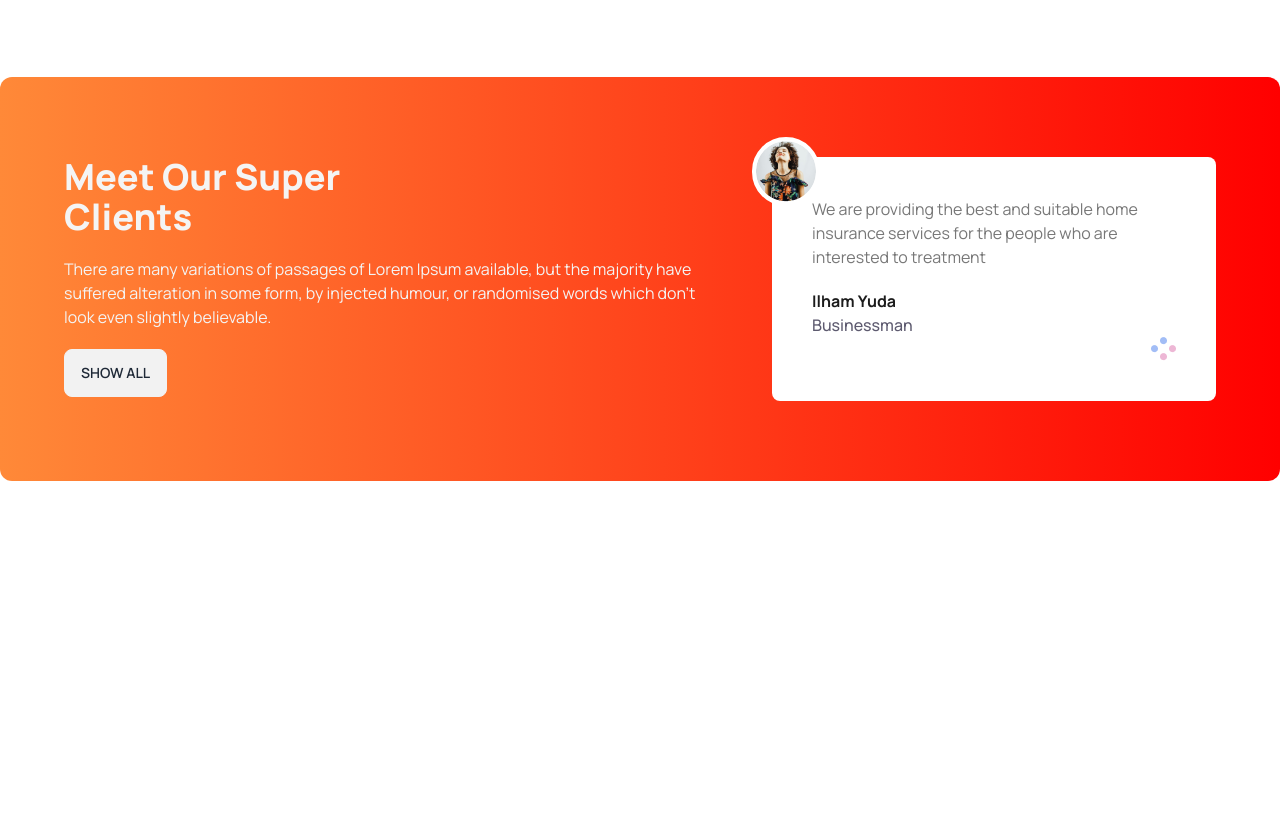
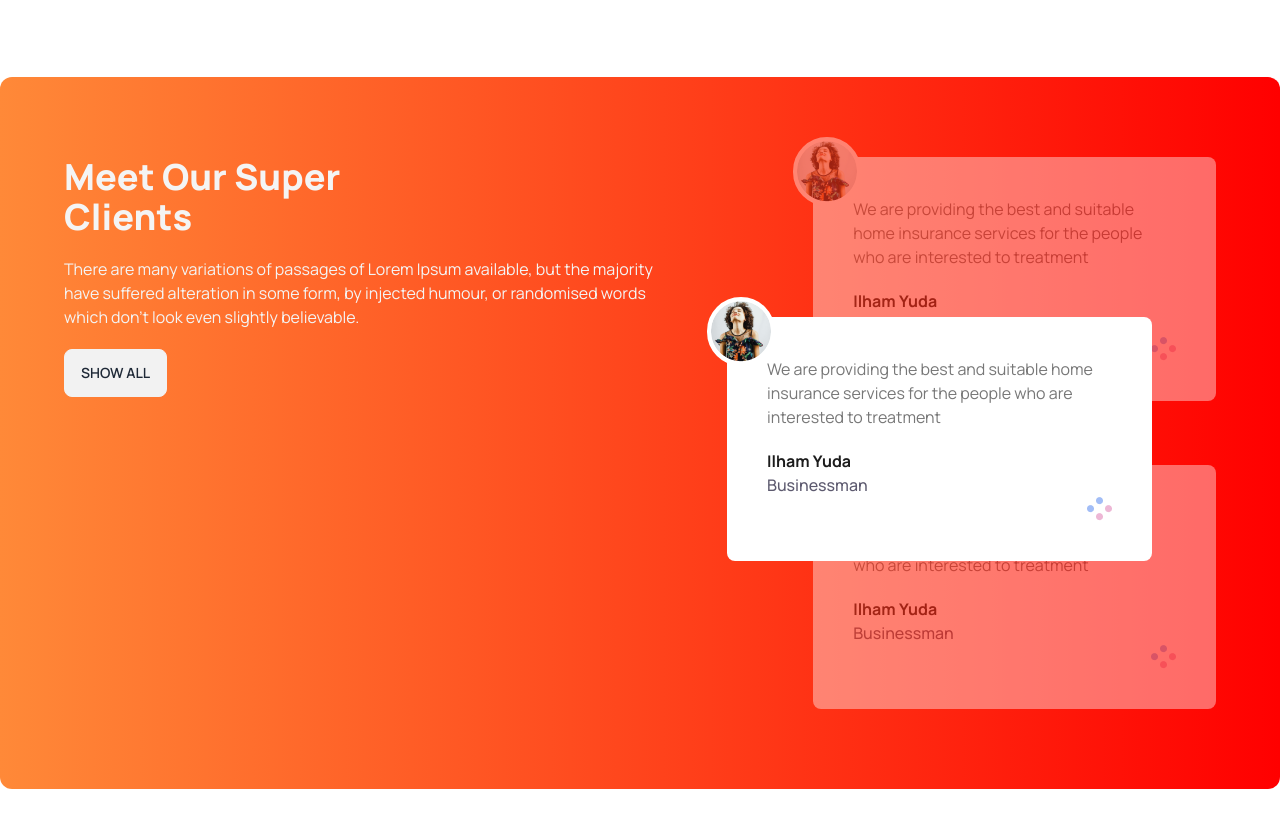
Before and after one commit to sharmin231/tea-house-website, a plain HTML site: page index.html in a window 1280 px wide. Shown: the part 1702-2529 px from the top of the page. Before the commit the page ends 2263 px from the top, so only its background shows below. Drawn offline with nearby package versions, Linux system fonts and the light colour scheme.

Commit message:
added all

```diff
--- a/index.html
+++ b/index.html
@@ -152,7 +152,7 @@
 
         </section>
         <!-- client review section start here -->
-        <section class="container mx-auto my-20 ">
+        <section class=" container mx-auto my-20 ">
           <!-- container div -->
           <div class="px-16 py-20 flex flex-col lg:flex-row bg-gradient-to-r from-[#FF8938] to-[#F00] rounded-xl gap-12">
             <!-- content div -->
@@ -160,13 +160,39 @@
               <h2 class="text-[#F4F4F4] text-4xl font-extrabold">
                 Meet Our Super <br>Clients
               </h2>
-              <p class="text-[#F4F4F4] text-base">
+              <p class="text-[#F4F4F4] text-base pr-20">
                 There are many variations of passages of Lorem Ipsum available, but the majority have suffered alteration in some form, by injected humour, or randomised words which don't look even slightly believable.
               </p>
               <button class="btn">Show All</button>
             </div>
-            <!-- review div -->
-            <div class="bg-white p-10 rounded-lg relative">
+            <!-- review div container -->
+            <div class="relative">
+              <!-- review next-->
+              <div class="bg-white p-10 rounded-lg relative opacity-40 mb-16 z-10">
+                <img class="absolute -left-5 -top-5 border-4 border-white rounded-full bg-white"src="./images/client.png" alt="">
+                <p class="text-[#777] text-base mb-5">
+                  We are providing the best and suitable home insurance services for the people who are interested to treatment
+                </p>
+                <h4 class="text-[#1C1C1C] font-bold">Ilham Yuda</h4>
+                <p class="text-[#5D5A6F] font-medium">Businessman</p>
+                <div class="flex justify-end">
+                  <img src="./images/circles.png" alt="">
+                </div>
+              </div>
+              <!-- review present -->
+              <div class="bg-white p-10 rounded-lg absolute lg:w-[425px] top-40 right-16 z-20">
+                <img class="absolute -left-5 -top-5 border-4 border-white rounded-full bg-white"src="./images/client.png" alt="">
+                <p class="text-[#777] text-base mb-5">
+                  We are providing the best and suitable home insurance services for the people who are interested to treatment
+                </p>
+                <h4 class="text-[#1C1C1C] font-bold">Ilham Yuda</h4>
+                <p class="text-[#5D5A6F] font-medium">Businessman</p>
+                <div class="flex justify-end">
+                  <img src="./images/circles.png" alt="">
+                </div>
+              </div>
+              <!-- review previous -->
+              <div class="bg-white p-10 rounded-lg relative opacity-40 z-10">
                 <img class="absolute -left-5 -top-5 border-4 border-white rounded-full bg-white"src="./images/client.png" alt="">
                 <p class="text-[#777] text-base mb-5">
                   We are providing the best and suitable home insurance services for the people who are interested to treatment
@@ -179,6 +205,7 @@
               </div>
 
             </div>
+          </div>
 
         </section>
     </main>
```
Lines whose indentation alone changed are shown as unchanged.
